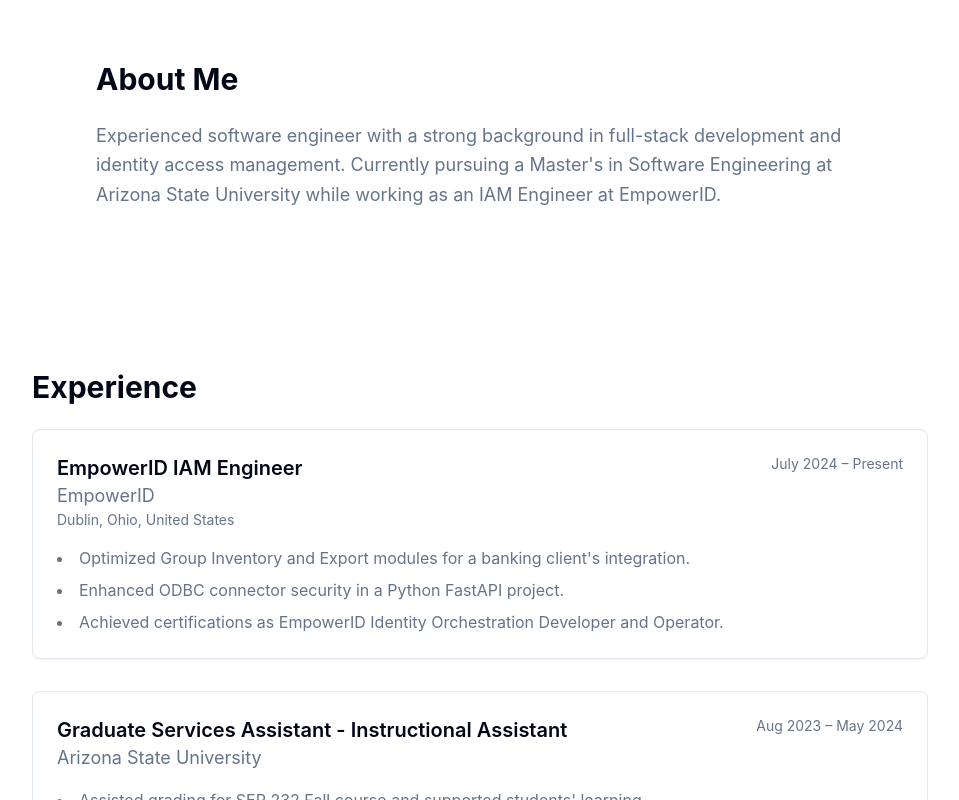
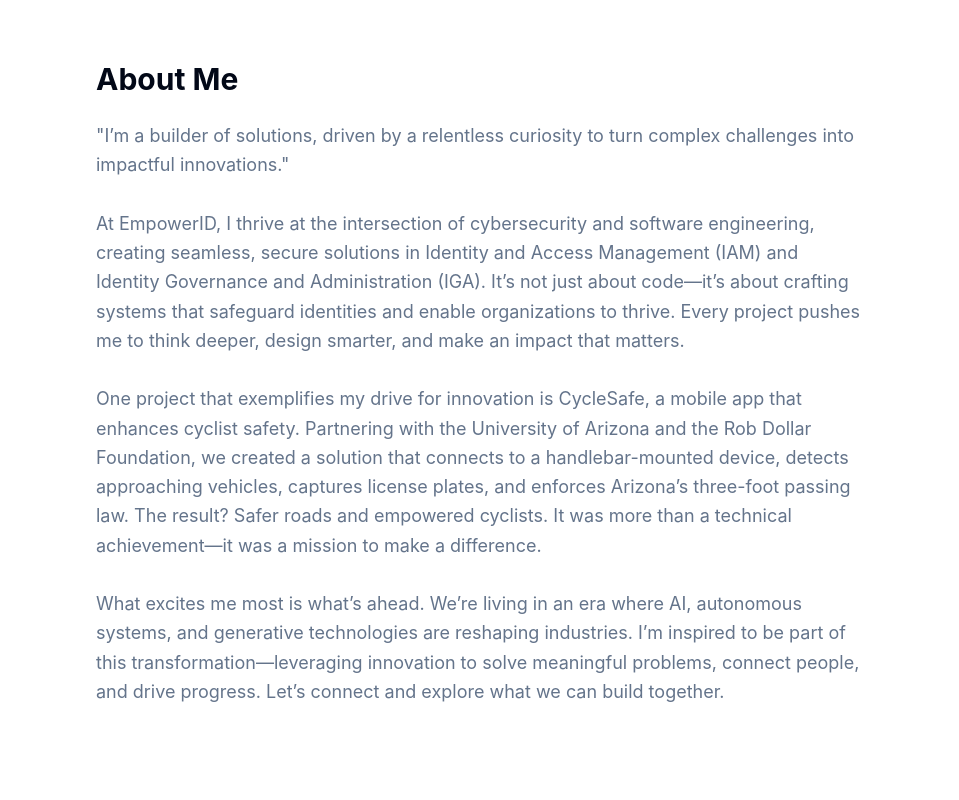
Before and after one commit to rhish9h/portfolio, a React (Vite) app: page / in a window 1280 px wide. Shown: the part 900-1700 px from the top of the page, without its empty margins (160-1119 px from the left). Built offline with nearby package versions, Linux system fonts and the light colour scheme.

Commit message:
about section

```diff
--- a/src/components/sections/AboutSection.tsx
+++ b/src/components/sections/AboutSection.tsx
@@ -5,7 +5,7 @@
     <div className="mx-auto max-w-3xl">
       <h2 className="mb-6 text-3xl font-bold">About Me</h2>
       <div className="prose prose-slate dark:prose-invert">
-        <p className="text-lg leading-relaxed text-muted-foreground">
+        <p className="text-lg leading-relaxed text-muted-foreground whitespace-pre-wrap">
           {profileData.summary}
         </p>
       </div>
--- a/src/data/profileData.ts
+++ b/src/data/profileData.ts
@@ -55,7 +55,13 @@
   tagline: "Software Engineer | Lifelong Learner | Technology Enthusiast",
   email: "rhish9h@gmail.com",
   linkedIn: "https://www.linkedin.com/in/rhishabh-hattarki",
-  summary: "Experienced software engineer with a strong background in full-stack development and identity access management. Currently pursuing a Master's in Software Engineering at Arizona State University while working as an IAM Engineer at EmpowerID.",
+  summary: `"I’m a builder of solutions, driven by a relentless curiosity to turn complex challenges into impactful innovations."
+
+At EmpowerID, I thrive at the intersection of cybersecurity and software engineering, creating seamless, secure solutions in Identity and Access Management (IAM) and Identity Governance and Administration (IGA). It’s not just about code—it’s about crafting systems that safeguard identities and enable organizations to thrive. Every project pushes me to think deeper, design smarter, and make an impact that matters.
+
+One project that exemplifies my drive for innovation is CycleSafe, a mobile app that enhances cyclist safety. Partnering with the University of Arizona and the Rob Dollar Foundation, we created a solution that connects to a handlebar-mounted device, detects approaching vehicles, captures license plates, and enforces Arizona’s three-foot passing law. The result? Safer roads and empowered cyclists. It was more than a technical achievement—it was a mission to make a difference.
+
+What excites me most is what’s ahead. We’re living in an era where AI, autonomous systems, and generative technologies are reshaping industries. I’m inspired to be part of this transformation—leveraging innovation to solve meaningful problems, connect people, and drive progress. Let’s connect and explore what we can build together.`,
   experiences: [
     {
       company: "EmpowerID",
```
